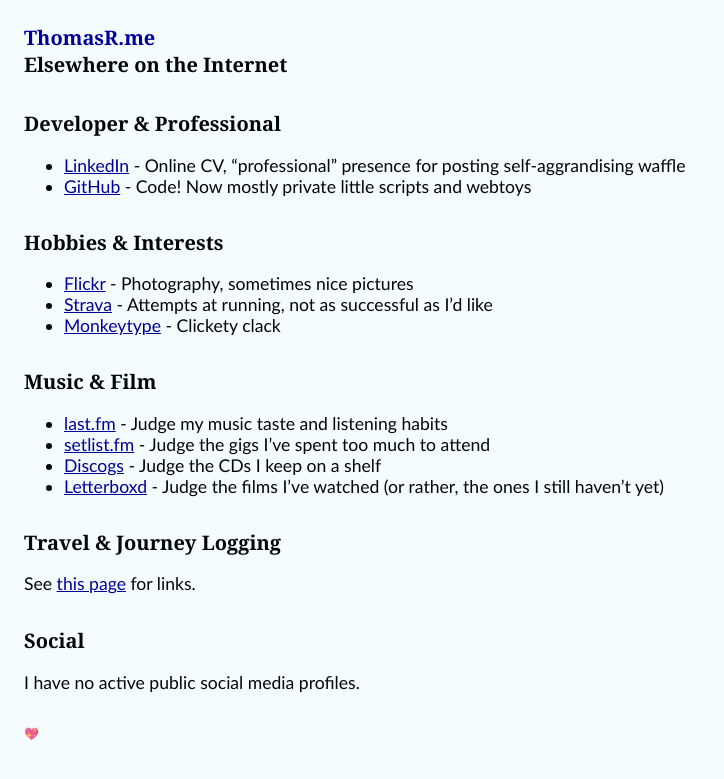
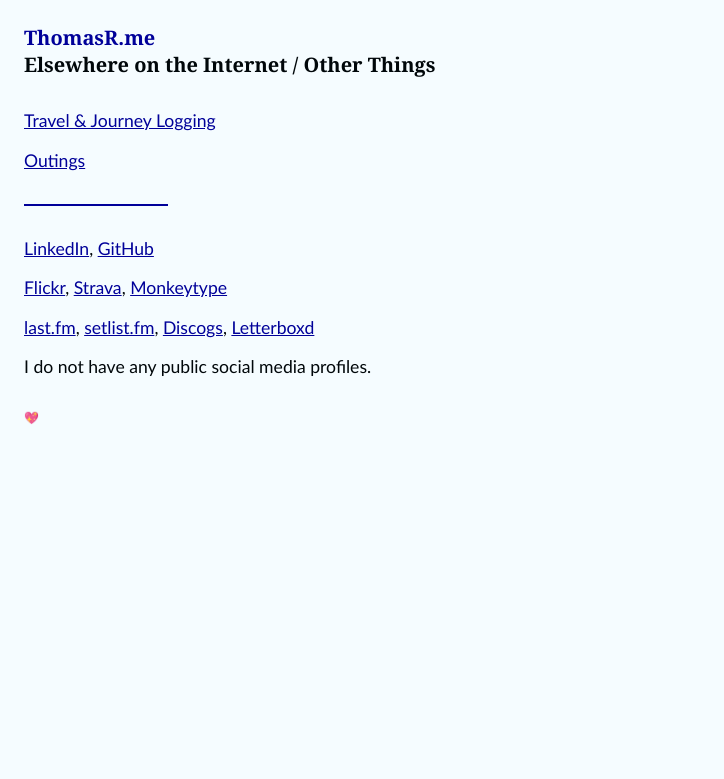
Before and after one commit to t5r7/thomasr.me, a Jekyll site: the page built from pages/elsewhere.md, in a window 1280 px wide. Shown: the top 779 px of the page, without its empty margins (0-724 px from the left). Built offline with Jekyll 4.4.1, drawn with Linux system fonts in a browser that asks for light colours.

Commit message:
less words on elsewhere page

```diff
--- a/pages/elsewhere.md
+++ b/pages/elsewhere.md
@@ -1,26 +1,20 @@
 ---
 layout: default
-title: Elsewhere on the Internet
+title: Elsewhere on the Internet / Other Things
+description: Links to other pages and me elsewhere on the internet
 permalink: /elsewhere/
 ---
 
-### Developer & Professional
-* [LinkedIn](https://linkedin.com/in/t5r7) - Online CV, "professional" presence for posting self-aggrandising waffle
-* [GitHub](https://github.com/t5r7) - Code! Now mostly private little scripts and webtoys
+[Travel & Journey Logging]({{site.baseurl}}/travel)
 
-### Hobbies & Interests
-* [Flickr](https://www.flickr.com/people/imtom/) - Photography, sometimes nice pictures
-* [Strava](https://www.strava.com/athletes/93454796) - Attempts at running, not as successful as I'd like
-* [Monkeytype](https://monkeytype.com/profile/tmr) - Clickety clack
+[Outings]({{site.baseurl}}/outings)
 
-### Music & Film
-* [last.fm](https://www.last.fm/user/itsmeimtom) - Judge my music taste and listening habits
-* [setlist.fm](https://www.setlist.fm/user/imtom) - Judge the gigs I've spent too much to attend
-* [Discogs](https://www.discogs.com/user/yyom/collection) - Judge the CDs I keep on a shelf
-* [Letterboxd](https://letterboxd.com/yyom/) - Judge the films I've watched (or rather, the ones I still haven't yet)
+----
 
-### Travel & Journey Logging
-See [this page]({{site.baseurl}}/travel) for links.
+[LinkedIn](https://linkedin.com/in/t5r7), [GitHub](https://github.com/t5r7)
 
-### Social
-I have no active public social media profiles.
+[Flickr](https://www.flickr.com/people/imtom/), [Strava](https://www.strava.com/athletes/93454796), [Monkeytype](https://monkeytype.com/profile/tmr)
+
+[last.fm](https://www.last.fm/user/itsmeimtom), [setlist.fm](https://www.setlist.fm/user/imtom),  [Discogs](https://www.discogs.com/user/yyom/collection), [Letterboxd](https://letterboxd.com/yyom/)
+
+I do not have any public social media profiles.
--- a/static/css/main.scss
+++ b/static/css/main.scss
@@ -72,6 +72,14 @@
     line-height: 1.25;
 }
 
+hr {
+    background-color: var(--accent);
+    padding: 1px 0;
+    width: 20%;
+    margin: 2rem 0;
+    border: none;
+}
+
 footer {
     margin-top: 2rem;
     font-size: 0.75rem;
```
Also changed, not shown: pages/outings.md (+3 -0 lines), pages/travel.md (+1 -5 lines).
